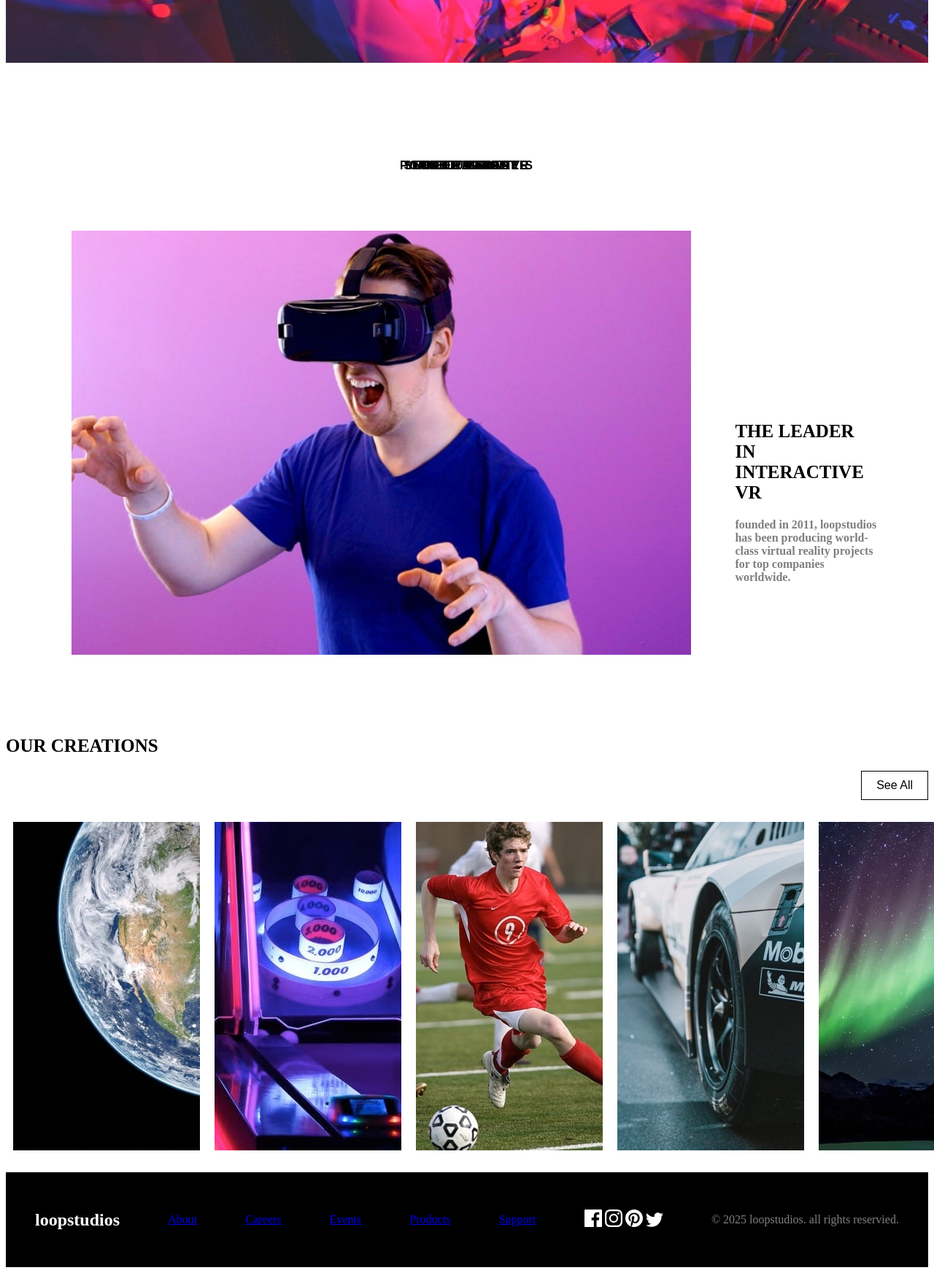
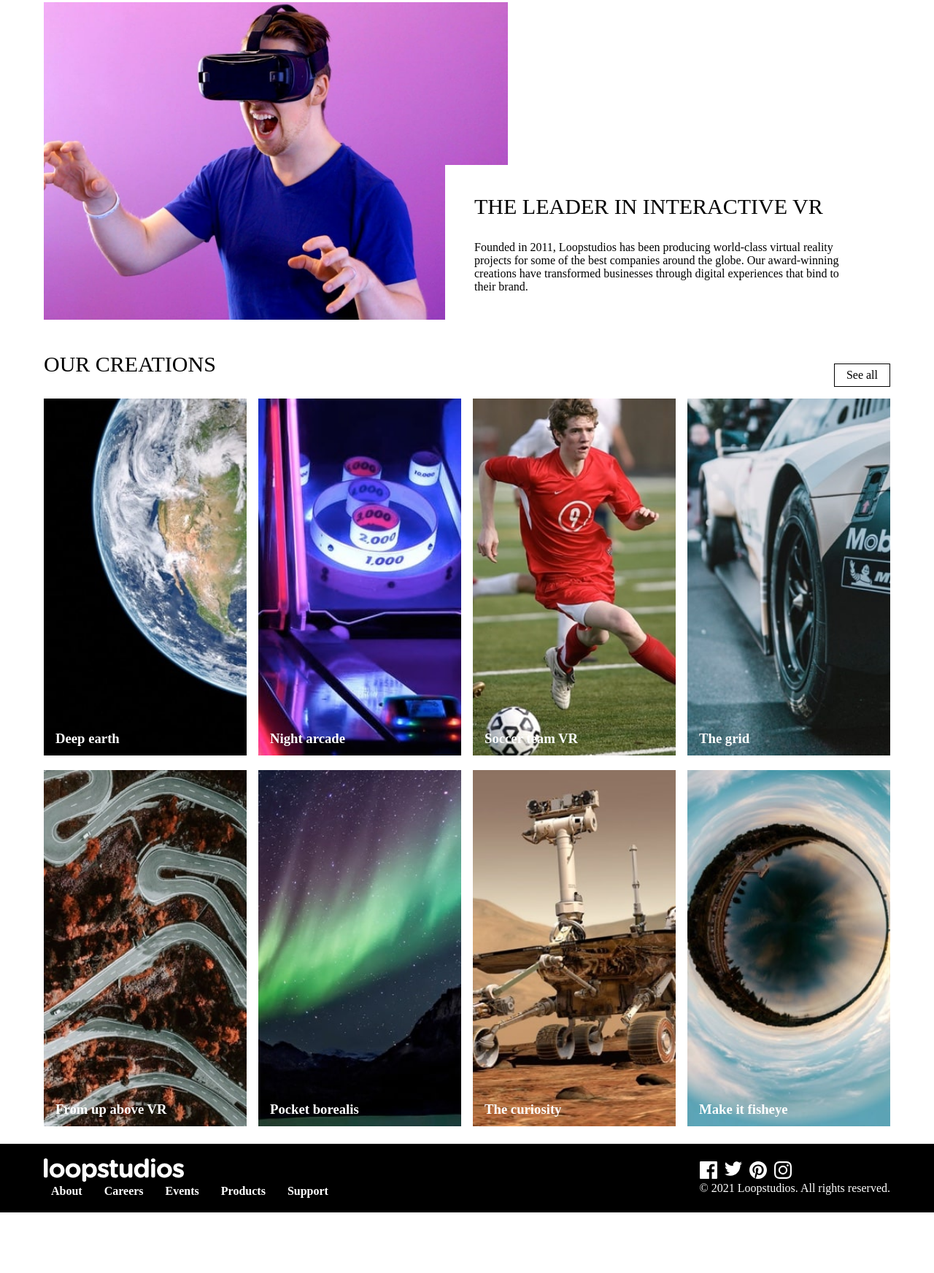
Before and after one commit to jepletin/loop, a plain HTML site: page index.html in a window 1280 px wide. Shown: the part 422-2166 px from the top of the page at 73% size. After the commit the page ends 2083 px from the top, so only its background shows below. Drawn offline with Linux system fonts and the light colour scheme.

Commit message:
Loopstudio

```diff
--- a/index.html
+++ b/index.html
@@ -2,72 +2,121 @@
 <html lang="en">
 <head>
   <meta charset="UTF-8">
-  <meta name="viewport" content="width=device-width, initial-scale=1.0">
-  <title>Loopstudio</title>
-  <link rel="stylesheet" href="loop.css">
+  <meta name="viewport" content="width=device-width, initial-scale=1.0"> <!-- displays site properly based on user's device -->
+
+  <link rel="icon" type="image/png" sizes="32x32" href="./images/favicon-32x32.png">
+
+  <title>Frontend Mentor | Loopstudios landing page</title>
+  <link rel="stylesheet" href="./loop.css">
 </head>
 <body>
   <header>
-
-    <div class="hero">
-      <nav>
-        <img src="images/logo.svg" alt="Loopstudio" />
-        <ul>
-        <li><a href="#">About</a></li>
-        <li><a href="#">Careers</a></li>
-        <li><a href="#">Events</a></li>
-        <li><a href="#">Products</a></li>
-        <li><a href="#">Support</a></li>
-      </ul>
-      </nav>
-      <h1>IMMERSIVE EXPERIENCES THAT DELIVER</h1>
-  </div>
-  </header>
-<div class="intro">
-<img src="images/desktop/image-interactive.jpg" alt="Person using VR">
-<div class="text">
-    <h2>The Leader in Interactive VR</h2>
-    <p>Founded in 2011, Loopstudios has been producing world-class virtual reality projects for top companies worldwide.</p>
-</div>
-</div>
-<div class="creations">
-<h2>Our Creations</h2>
-<button>See All</button>
-<div class="grid">
-<div class="item">Deep Earth</div>
-<img src="images/desktop/image-deep-earth.jpg" alt="Deep Earth">
-    <div class="item">Night Arcade</div>
-    <img src="images/desktop/image-night-arcade.jpg" alt="night arcade">
-    <div class="item">Soccer Team VR</div>
-    <img src="images/desktop/image-soccer-team.jpg" alt="soccer image-soccer logo">
-    <div class="item">The Grid</div>
-    <img src="images/desktop/image-grid.jpg" alt="grid logo">
-    <div class="item">Pocket Borealis</div>
-    <img src="images/desktop/image-pocket-borealis.jpg" alt="pocket logo">
-    <div class="item">The Curiosity</div>
-    <img src="images/desktop/image-curiosity.jpg" alt="curiosity logo">
-    <div class="item">Make It Fisheye</div>
-    <img src="images/desktop/image-fisheye.jpg" alt="Fisheye">
-</div>
-</div>
-<footer>
-  <div class="footer-content">
-      <div class="footer-logo">loopstudios</div>
+    <nav>
+      <a href="#">
+        <img src="./images/logo.svg" alt="Loopstudios logo" class="logo">
+      </a>
+      <ul class="links">
+        <li>
           <a href="#">About</a>
           <a href="#">Careers</a>
           <a href="#">Events</a>
           <a href="#">Products</a>
           <a href="#">Support</a>
-          <div class="social media">
-          <img src="images/icon-facebook.svg" alt=" icon-facebook">
-          <img src="images/icon-instagram.svg" alt="icon-instagram">
-          <img srcset="images/icon-pinterest.svg" alt="icon-pinterest">
-          <img src="images/icon-twitter.svg" alt="icon-twitter">
-        </div>
+        </li>
+      </ul>
+    </nav>
 
-      <p>&copy; 2025 Loopstudios. All rights reservied.</p>
-  </div>
-</footer>
+    <h1>Immersive <br> experiences <br> that deliver</h1>
+  </header>
 
+  <main>
+    <section class="first">
+      <div class="image-div">
+        <img src="./images/desktop/image-interactive.jpg" alt="interactive illustration">
+      </div>
+      <div class="text-div">
+        <h2> The leader in interactive VR</h2>
+        <p> Founded in 2011, Loopstudios has been producing world-class virtual reality
+          projects for some of the best companies around the globe. Our award-winning
+          creations have transformed businesses through digital experiences that bind
+          to their brand.</p>
+      </div>
+    </section>
+
+
+    <section class="creations">
+       <div class="sect-header">
+        <h2>Our creations</h2>
+        <a href="#" class="cta-link">See all</a>
+       </div>
+       <div class="creations-cont">
+          <div class="creation-item">
+            <img src="./images/desktop/image-deep-earth.jpg" alt="deep earth illustration ">
+            <h3>Deep earth</h3>
+          </div>
+          <div class="creation-item">
+            <img src="./images/desktop/image-night-arcade.jpg" alt="Night arcade illustration ">
+            <h3>Night arcade</h3>
+          </div>
+          <div class="creation-item">
+            <img src="./images/desktop/image-soccer-team.jpg" alt="Soccer team VR illustration ">
+            <h3>Soccer team VR</h3>
+          </div>
+          <div class="creation-item">
+            <img src="./images/desktop/image-grid.jpg" alt="The grid illustration ">
+            <h3>The grid</h3>
+          </div>
+          <div class="creation-item">
+            <img src="./images/desktop/image-from-above.jpg" alt="From up above VR illustration ">
+            <h3>From up above VR</h3>
+          </div>
+          <div class="creation-item">
+            <img src="./images/desktop/image-pocket-borealis.jpg" alt="Pocket borealis illustration ">
+            <h3>Pocket borealis</h3>
+          </div>
+          <div class="creation-item">
+            <img src="./images/desktop/image-curiosity.jpg" alt="The curiosity illustration ">
+            <h3>The curiosity</h3>
+          </div>
+          <div class="creation-item">
+            <img src="./images/desktop/image-fisheye.jpg" alt="Make it fisheye illustration ">
+            <h3>Make it fisheye</h3>
+          </div>
+       </div>
+    </section>
+
+    <footer>
+      <div class="left-side">
+        <img src="./images/logo.svg" alt="loopstudios logo" class="logo">
+        <ul class="links">
+          <li>
+            <a href="#">About</a>
+          </li>
+          <li>
+            <a href="#">Careers</a>
+          </li>
+          <li>
+            <a href="#">Events</a>
+          </li>
+          <li>
+            <a href="#">Products</a>
+          </li>
+          <li>
+            <a href="#">Support</a>
+          </li>
+        </ul>
+
+      </div>
+      <div class="right-side">
+        <ul class="social-links">
+          <li> <a href="#"> <img src="./images/icon-facebook.svg" alt=""> </a> </li>
+          <li> <a href="#"> <img src="./images/icon-twitter.svg" alt=""> </a> </li>
+          <li> <a href="#"> <img src="./images/icon-pinterest.svg" alt=""> </a> </li>
+          <li> <a href="#"> <img src="./images/icon-instagram.svg" alt=""> </a> </li>
+        </ul>
+        <p>  © 2021 Loopstudios. All rights reserved.</p>
+      </div>
+    </footer>
+  </main>
 </body>
 </html>
--- a/loop.css
+++ b/loop.css
@@ -1,183 +1,122 @@
-body{
-    background-color: white;
-    text-align: center;
-}
-header{
-    height: 80vh;
+/* css  - * wildcard selector */
+* {
+    margin: 0;
+    padding: 0;
+    box-sizing: border-box;
+  }
+  /* copilot */
+  a {
+    text-decoration: none;
+    color: inherit;
+  }
+
+  header {
+    background-image: url("./images/desktop/image-hero.jpg");
+    background-size: cover;
     color: white;
-    position: relative;
     overflow: hidden;
-}
-nav{
-    display: flex;
-    justify-content: space-between;
-    padding: 20px;
-    align-items: center;
-    font-size: 16px;
-    text-decoration: none;
-    color: white;
-    left: 20px;
-    overflow: hidden;
+    padding-bottom: 60px;
+  }
 
-}
-ul{
-    text-align: right;
-    float: right;
-    display: flex;
-
-}
-li{
-    float: left;
-}
-li a {
-    justify-content: space-between;
-    display: block;
-    padding: 14px 16px ;
-}
-logo{
-    font-size: 24px;
-    font-weight: bold;
-}
-.hero {
-    text-transform: uppercase;
-    text-align: left;
-    font-size: 24px;
-    position: relative;
-    background-image: url(images/desktop/image-hero.jpg);
-    background-position: center;
-    background-repeat: no-repeat;
-    background-size: cover;
-    min-height: 500px;
-}
-h1{
-    width: 400px;
-    height: 200px;
-    margin: 10px;
-    padding: 10PX;
-    border: 5px solid;
-}
-.intro {
+  header nav {
     display: flex;
     align-items: center;
-    justify-content: center;
-    padding: 50px;
-}
+    justify-content: space-between;
+    padding: 20px 60px;
+  }
 
-.intro img {
-    width: 75%;
-    height: 300;
-    margin-right: 20px;
-    margin: 20px;
-    padding: 20px;
-    border-top-left-radius: 20px;
-    overflow: hidden;
-    clip-path: polygon(20% 0%, 80% 0%, 80% 20%,);
-}
-.intro .text {
-    max-width: 500px;
-    text-align: left;
-    margin: 10px;
+  .links {
+    list-style-type: none;
+  }
+  .links a {
     padding: 10px;
-    font-size: medium;
     font-weight: bold;
+  }
+
+  header h1 {
+    font-size: 60px;
+    border: 1px solid white;
+    padding: 10px;
+    margin: 20px 60px;
+    width: 50%;
+    font-weight: lighter;
+  }
+
+  /* first section */
+
+  section.first {
+    display: flex;
+    gap: 20px;
+    padding: 20px 60px;
+    align-items: end;
+  }
+  section.first .image-div,
+  section.first .text-div {
+    width: calc(50%);
+    flex: 1;
+  }
+  section.first .image-div img {
+    width: 120%;
+  }
+
+  section.first .text-div {
     background-color: white;
-    height: 100px;
-    width: 200px;
+    padding: 40px;
+  }
+  h2 {
+    font-weight: lighter;
+    font-size: 30px;
+    margin-bottom: 30px;
     text-transform: uppercase;
-}
-p{
-    opacity: 0.5;
-    text-transform: lowercase;
+  }
 
-}
-
-
-h2{
-    text-align: left;
-    font-size: 25px;
-    text-transform: uppercase;
-
-}
-.creations{
-    text-align: right;
-}
-
-.creations button {
-    padding: 10px 20px;
-    border: 1px solid black;
-    background: none;
-    cursor: pointer;
-    font-size: 16px;
-    display: right;
-
-
-
-}
-.creations button:hover {
-    color: green;
-}
-.grid {
-    display: grid;
-    grid-template-columns: repeat(auto-fit, minmax(200px, 1fr));
-    gap: 20px;
-    margin: 20px 0;
-    padding: 10px;
-    border-radius: 5px;
-    text-align: center;
-    display: flex;
-    overflow: hidden;
-    height: 100%;
-    width: 100%;
-    object-fit: cover;
-
-}
-.item {
-
-    height: 150px;
-    display: flex;
-    align-items: center;
-    display: inline-block;
-    color: black;
-    font-family: sans-serif;
-    font-weight: bold;
-    position: absolute;
-    text-align: center;
-    gap: 20px;
-    bottom: 10px;
-    left: 50%;
-    transform: translate(-50%);
-    text-transform: uppercase;
-    letter-spacing: 2px
-}
-
-footer {
-    background: black;
-    color: white;
-    padding: 20px;
-}
-
-.footer-content {
+  .creations {
+    padding: 20px 60px;
+  }
+  .sect-header {
     display: flex;
     justify-content: space-between;
     align-items: center;
-    padding: 20px;
-}
+  }
+  .cta-link {
+    border: 1px solid black;
+    padding: 6px 16px;
+  }
 
-.footer-logo {
-    font-size: 24px;
-    font-weight: bold;
-}
+  .creations-cont {
+    display: flex;
+    flex-wrap: wrap;
+    gap: 16px;
+  }
+  .creation-item {
+    width: calc(25% - 12px); /* 4 items per row */
+    position: relative;
+  }
+  .creation-item img {
+    width: 100%;
+  }
 
-.footer-nav {
-    list-style: none;
+  .creation-item h3 {
+    position: absolute;
+    bottom: 16px;
+    left: 16px;
+    color: white;
+  }
+
+  footer {
+    background-color: black;
+    color: white;
+    padding: 20px 60px;
     display: flex;
-}
+    justify-content: space-between;
+    align-items: center;
+  }
+  footer ul {
+    list-style-type: none;
+    display: flex;
+    gap: 10px;
+  }
+  /* mdn web docs --- notes */
+  /* https://developer.mozilla.org/en-US/docs/Web/CSS/position */
 
-.footer-nav li {
-    margin: 0 15px;
-}
-
-.footer-nav a {
-    color: white;
-    text-decoration: none;
-}
+  /* responsive - media queris */
```
